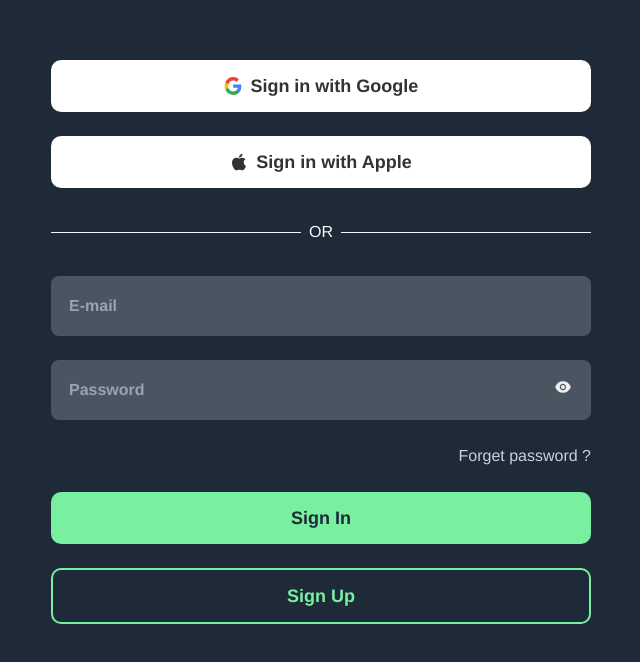
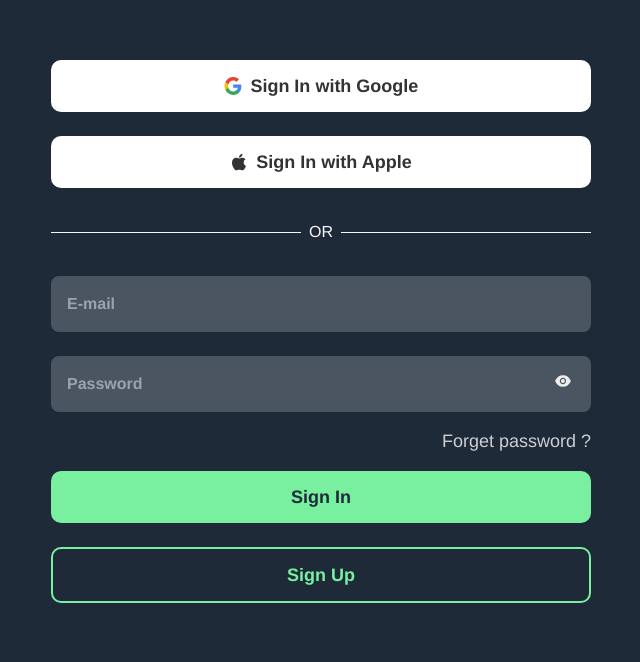
Before and after one commit to 3thix-integration/login-widget, a React (Create React App) app: page / in a window 1280 px wide. Shown: the top 662 px of the page, without its empty margins (319-959 px from the left). Built offline with nearby package versions, Linux system fonts and the light colour scheme.

Commit message:
feat: sso sign-up

```diff
--- /dev/null
+++ b/src/widget/components/Divisor/index.tsx
@@ -0,0 +1,18 @@
+import { useContext } from 'react';
+
+import { ThemeContext } from '../../contexts/theme';
+
+const Divisor = () => {
+  const theme = useContext(ThemeContext);
+  return (
+    <div className="flex flex-row justify-center items-center mt-6">
+      <div className="flex-1 h-[1px]" style={{ backgroundColor: theme.TextColor }}></div>
+      <div className="p-2" style={{ color: theme.TextColor }}>
+        OR
+      </div>
+      <div className="flex-1 h-[1px]" style={{ backgroundColor: theme.TextColor }}></div>
+    </div>
+  );
+};
+
+export default Divisor;
--- /dev/null
+++ b/src/widget/components/SSOAuth/index.tsx
@@ -0,0 +1,32 @@
+import { AppleFilled } from '@ant-design/icons';
+
+import GoogleIcon from '../../assets/google-icon.svg';
+
+type Props = {
+  title: string;
+  signInGoogle: () => void;
+  signInApple: () => void;
+};
+
+const SSOAuth = ({ title, signInGoogle, signInApple }: Props) => {
+  return (
+    <div>
+      <button
+        className="w-full py-[12px] rounded-[10px] bg-[#fff] text-lg font-[600] text-[#333] flex justify-center items-center"
+        onClick={signInGoogle}
+      >
+        <img src={GoogleIcon} className="mr-2 h-[18px]" />
+        {title} with Google
+      </button>
+      <button
+        className="mt-6 w-full py-[12px] rounded-[10px] bg-[#fff] text-lg font-[600] text-[#333] flex justify-center items-center"
+        onClick={signInApple}
+      >
+        <AppleFilled className="mr-2" />
+        {title} with Apple
+      </button>
+    </div>
+  );
+};
+
+export default SSOAuth;
--- a/src/widget/components/SignIn/components/AuthenticationForm/index.tsx
+++ b/src/widget/components/SignIn/components/AuthenticationForm/index.tsx
@@ -1,9 +1,10 @@
 import { useCallback, useContext, useState } from 'react';
 
-import { AppleFilled, EyeFilled, EyeInvisibleFilled } from '@ant-design/icons';
+import { EyeFilled, EyeInvisibleFilled } from '@ant-design/icons';
 
-import GoogleIcon from '../../../../assets/google-icon.svg';
 import { ThemeContext } from '../../../../contexts/theme';
+import Divisor from '../../../Divisor';
+import SSOAuth from '../../../SSOAuth';
 
 type Props = {
   signInGoogle: () => void;
@@ -37,34 +38,15 @@ const AuthenticationForm = ({
 
   return (
     <div>
-      <button
-        className="w-full py-[12px] rounded-[10px] bg-[#fff] text-lg font-[600] text-[#333] flex justify-center items-center"
-        onClick={signInGoogle}
-      >
-        <img src={GoogleIcon} className="mr-2 h-[18px]" />
-        Sign in with Google
-      </button>
-      <button
-        className="mt-6 w-full py-[12px] rounded-[10px] bg-[#fff] text-lg font-[600] text-[#333] flex justify-center items-center"
-        onClick={signInApple}
-      >
-        <AppleFilled className="mr-2" />
-        Sign in with Apple
-      </button>
-      <div className="flex flex-row justify-center items-center mt-6">
-        <div className="flex-1 h-[1px]" style={{ backgroundColor: theme.TextColor }}></div>
-        <div className="p-2" style={{ color: theme.TextColor }}>
-          OR
-        </div>
-        <div className="flex-1 h-[1px]" style={{ backgroundColor: theme.TextColor }}></div>
-      </div>
+      <SSOAuth title="Sign In" signInApple={signInApple} signInGoogle={signInGoogle} />
+      <Divisor />
       <form onSubmit={handleSubmit}>
         <input
           required
           name="email"
           type="email"
           placeholder="E-mail"
-          className="mt-6 font-[600] outline-none w-full p-4 border-2 focus:border-[#24D07E] focus:border-solid focus:border-2 rounded-[8px]"
+          className="mt-6 font-[600] outline-none w-full p-[14px] border-2 focus:border-[#24D07E] focus:border-solid focus:border-2 rounded-[8px]"
           style={{
             color: theme.InputTextColor,
             backgroundColor: theme.InputBackground,
@@ -79,7 +61,7 @@ const AuthenticationForm = ({
             name="password"
             type={showPassword ? 'text' : 'password'}
             placeholder="Password"
-            className="font-[600] outline-none w-full p-4 border-2 focus:border-[#24D07E] focus:border-solid focus:border-2 rounded-[8px]"
+            className="font-[600] outline-none w-full p-[14px] border-2 focus:border-[#24D07E] focus:border-solid focus:border-2 rounded-[8px]"
             style={{
               color: theme.InputTextColor,
               backgroundColor: theme.InputBackground,
@@ -97,21 +79,26 @@ const AuthenticationForm = ({
           </button>
         </div>
 
-        <div className="flex justify-end flex-row mt-6">
-          <button style={{ color: theme.LinkColor }} type="button" onClick={onClickForgetPassword}>
+        <div className="flex justify-end flex-row mt-4 ">
+          <button
+            style={{ color: theme.LinkColor }}
+            className="text-[18px]"
+            type="button"
+            onClick={onClickForgetPassword}
+          >
             Forget password ?
           </button>
         </div>
 
         {errorMsg && (
-          <div className="mt-6 w-full border-[2px] text-center border-[#f37575] text-[#fa4747] bg-[#ffb8b8] p-[10px] rounded-[8px]">
+          <div className="mt-4 w-full border-[2px] text-center border-[#f37575] text-[#fa4747] bg-[#ffb8b8] p-[10px] rounded-[8px]">
             <p>{errorMsg}</p>
           </div>
         )}
 
         <button
           type="submit"
-          className="mt-6 w-full py-[12px] rounded-[10px] text-lg font-[600]"
+          className="mt-4 w-full py-[12px] rounded-[10px] text-lg font-[600]"
           style={{ color: theme.ButtonTextColor, backgroundColor: theme.ButtonBackground }}
         >
           Sign In
--- a/src/widget/components/SignIn/components/ChangePassword/index.tsx
+++ b/src/widget/components/SignIn/components/ChangePassword/index.tsx
@@ -52,7 +52,7 @@ const ChangePassword = ({ onSubmit, handleChange, goBack, repeatPasswordDoesNotM
               name="new_password"
               type={showPassword.new_password ? 'text' : 'password'}
               placeholder="Type your new password here"
-              className="font-[600] outline-none w-full p-4 border-2 focus:border-[#24D07E] focus:border-solid focus:border-2 rounded-[8px]"
+              className="font-[600] outline-none w-full p-[14px] border-2 focus:border-[#24D07E] focus:border-solid focus:border-2 rounded-[8px]"
               style={{
                 color: theme.InputTextColor,
                 backgroundColor: theme.InputBackground,
@@ -81,7 +81,7 @@ const ChangePassword = ({ onSubmit, handleChange, goBack, repeatPasswordDoesNotM
               name="repeat_new_password"
               type={showPassword.repeat_new_password ? 'text' : 'password'}
               placeholder="Type your new password here"
-              className="font-[600] outline-none w-full p-4 style={{ color: theme.InputPlaceholderColor, backgroundColor: theme.InputBackground }} border-2 focus:border-[#24D07E] focus:border-solid focus:border-2 rounded-[8px]"
+              className="font-[600] outline-none w-full p-[14px] style={{ color: theme.InputPlaceholderColor, backgroundColor: theme.InputBackground }} border-2 focus:border-[#24D07E] focus:border-solid focus:border-2 rounded-[8px]"
               style={{
                 color: theme.InputTextColor,
                 backgroundColor: theme.InputBackground,
--- a/src/widget/components/SignIn/components/ForgotPassword/index.tsx
+++ b/src/widget/components/SignIn/components/ForgotPassword/index.tsx
@@ -43,7 +43,7 @@ const ForgotPassword = ({ onSubmit, handleChange, goBack, errorMsg }: Props) =>
             name="email"
             type="email"
             placeholder="Type your email here"
-            className="font-[600] outline-none w-full p-4 border-2 focus:border-[#24D07E] focus:border-solid focus:border-2 rounded-[8px]"
+            className="font-[600] outline-none w-full p-[14px] border-2 focus:border-[#24D07E] focus:border-solid focus:border-2 rounded-[8px]"
             style={{
               color: theme.InputTextColor,
               backgroundColor: theme.InputBackground,
```
Also changed, not shown: src/widget/components/SignUp/index.tsx (+16 -7 lines).
